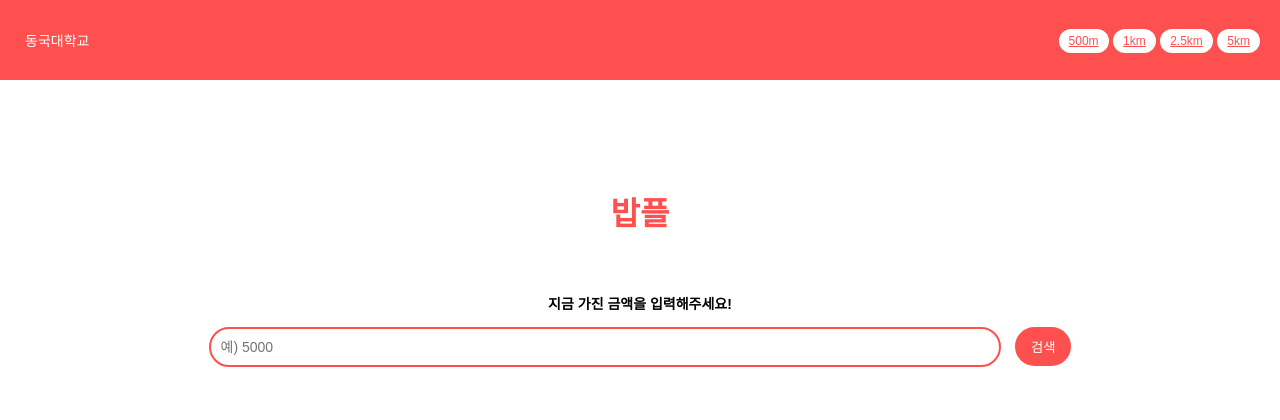
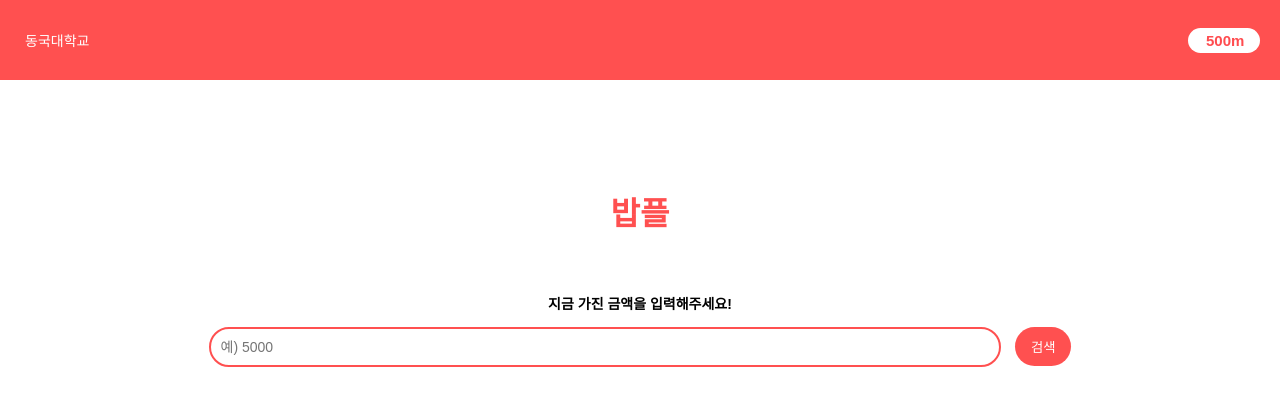
Before and after one commit to LikeLion-at-DGU/2025-simba-4-BapPul, a Django app: page /home/ in a window 1280 px wide. Shown: the top 420 px of the page. Run offline with Django 4.2, Linux system fonts and the light colour scheme; some libraries are stand-ins or nearby versions.

Commit message:
검색창 광고 크기 수정 + 거리설정 수정

```diff
--- a/project/project/static/css/home.css
+++ b/project/project/static/css/home.css
@@ -24,15 +24,22 @@ body {
     gap: 5px;
   }
 
-  .range-btn {
+  select{
+    border: none;
+    outline: none;
     background-color: white;
-    color: #ff5050;
-    border: none;
-    border-radius: 18px;
-    padding: 5px 10px;
-    font-size: 12px;
-    height: 24px;
-  }
+    color: #FF4C4F;
+    width: 100%;
+    height: 30%;
+    font-size: 15px;
+    font-weight: 600;
+    border-radius: 30px;
+    padding: 4px 11px 4px 18px;
+    display: flex;
+    justify-content: center;
+    -webkit-appearance: none;
+    -moz-appearance: none;
+}
 
 
   .main-title {
@@ -80,6 +87,7 @@ body {
 
   /* 인기 메뉴 (광고)*/
   .hot-menu {
+    width: 100%;
     margin-top: 32px;
     font-weight: bold;
     font-size: 15px;
@@ -106,6 +114,7 @@ body {
   margin: 0 auto 12px;
   background-color: #f3f3f3;
   position: relative;
+  border: 1px solid gray;
 }
 
 .menu-img-ad {
--- a/project/project/templates/home.html
+++ b/project/project/templates/home.html
@@ -18,15 +18,19 @@
       <span>동국대학교</span>
     </div>
 
-    {% comment %} <div class="header-right">
-      <button class="range-btn">500m</button>
-    </div> {% endcomment %}
-    <div class="header-right">
-      <a href="{% url 'search:home' %}?radius=500" class="range-btn">500m</a>
-      <a href="{% url 'search:home' %}?radius=1000" class="range-btn">1km</a>
-      <a href="{% url 'search:home' %}?radius=2500" class="range-btn">2.5km</a>
-      <a href="{% url 'search:home' %}?radius=5000" class="range-btn">5km</a>
+    <div class="radius">
+      <form method="get" action="{% url 'search:home' %}">
+        <select name="radius" onchange="this.form.submit()">
+          <option value="500" {% if radius == 500 %}selected{% endif %}>500m</option>
+          <option value="1000" {% if radius == 1000 %}selected{% endif %}>1km</option>
+          <option value="1500" {% if radius == 1500 %}selected{% endif %}>1.5km</option>
+          <option value="2000" {% if radius == 2000 %}selected{% endif %}>2km</option>
+          <option value="2500" {% if radius == 2500 %}selected{% endif %}>2.5km</option>
+          <option value="5000" {% if radius == 5000 %}selected{% endif %}>5km</option>
+        </select>
+      </form>
     </div>
+
 
 
   </div>
```
